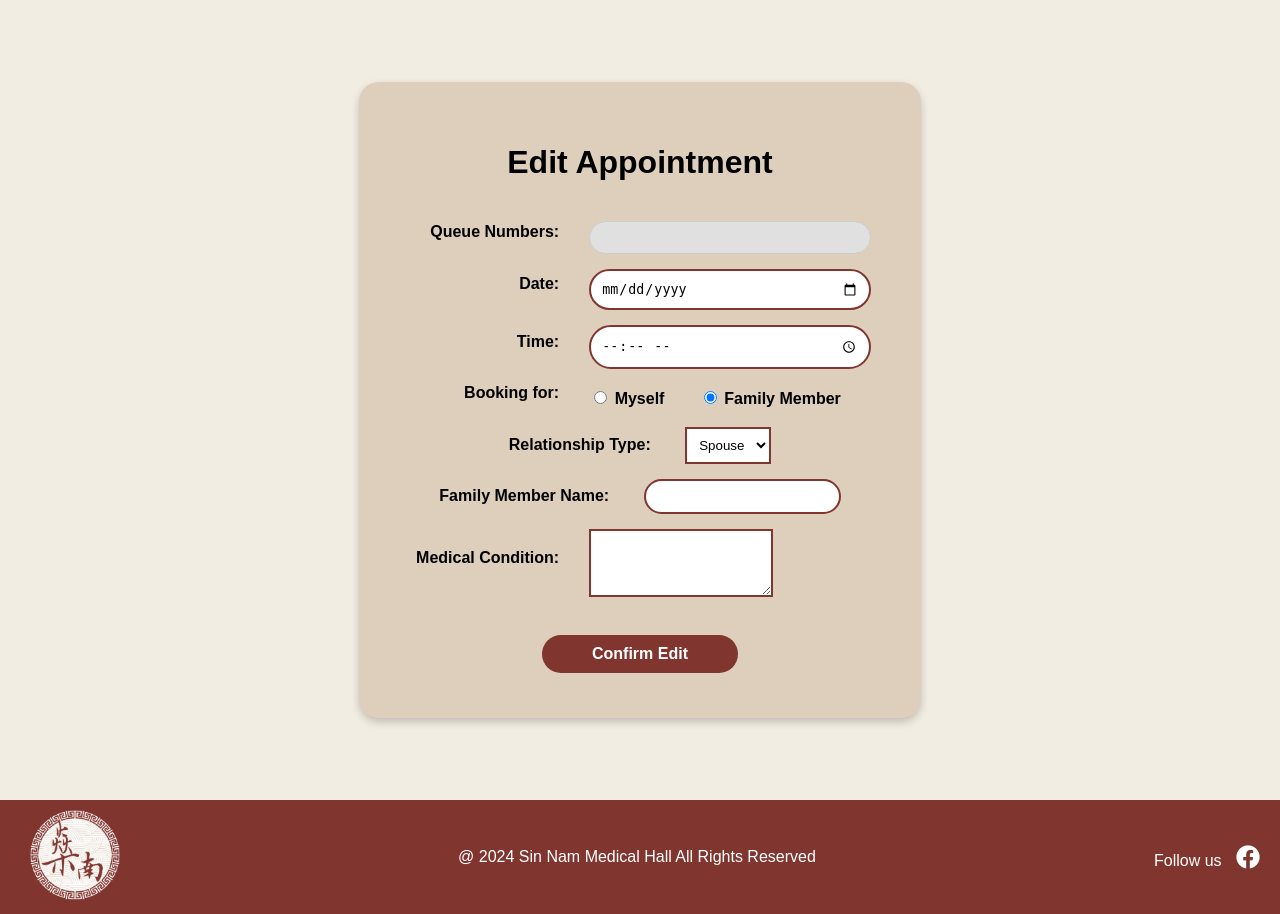
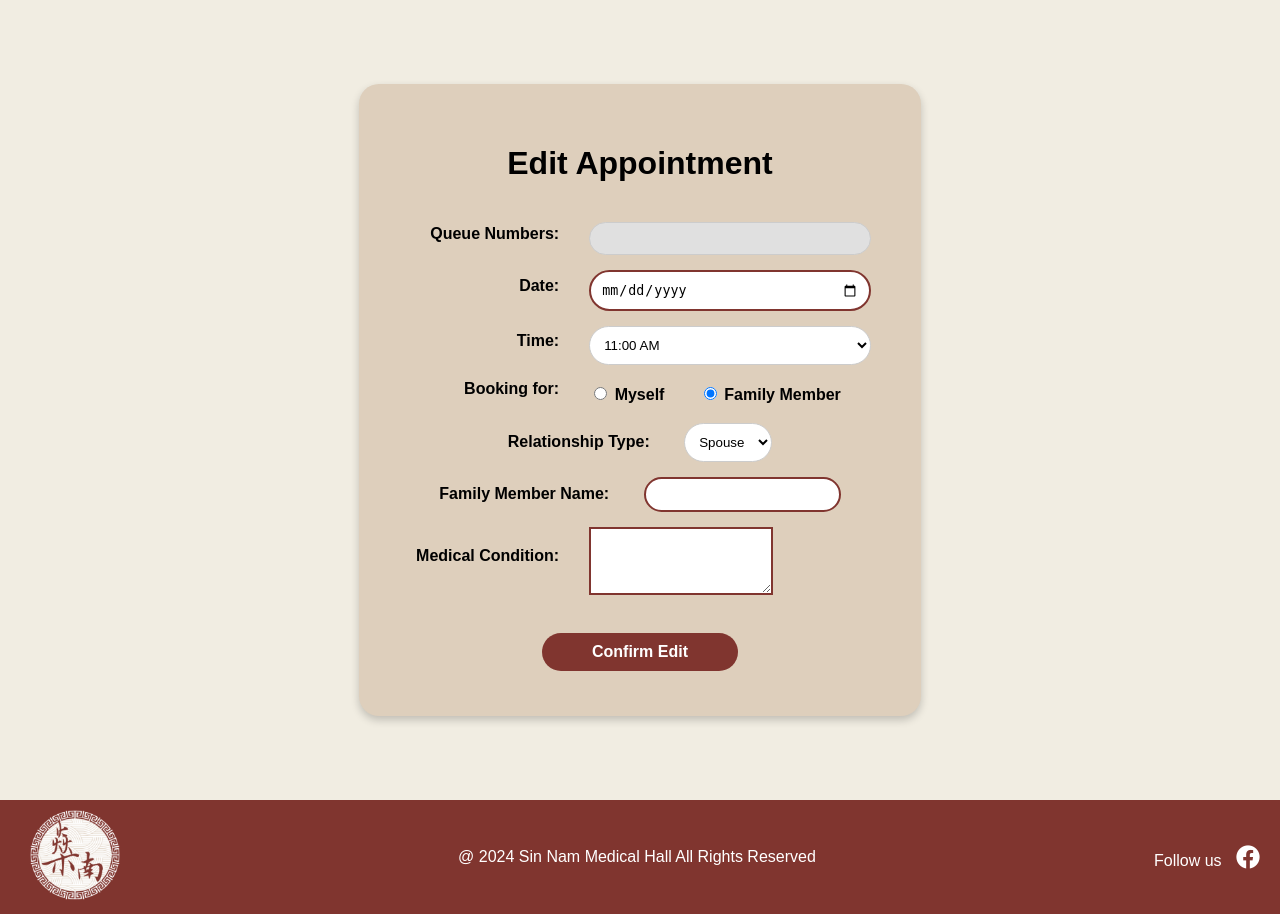
Before and after one commit to weih3ng/SINNAM_FYP, a PHP site: page /SINNAM_FYP/editAppointment.php in a window 1280 px wide. Shown: the part 114-1028 px from the top of the page. Run offline with PHP 8.4, Linux system fonts and the light colour scheme; the visitor is signed in with stand-in values (Sample User, id 1); data that the repository does not hold is empty.

Commit message:
edit appointment

```diff
--- a/editAppointment.php
+++ b/editAppointment.php
@@ -178,6 +178,15 @@ mysqli_close($link);
             width: auto;
             flex-grow: 1; /* Allows the input to fill the space */
         }
+        .form-group select {
+    display: block;
+    width: 250px;
+    padding: 10px;
+    border-radius: 30px; /* Rounded corners */
+    border: 1px solid #ccc;
+    flex: 1;
+}
+
     </style>
 </head>
 <body>
@@ -235,7 +244,9 @@ mysqli_close($link);
                 </div>
                 <div class="form-group">
     <label for="time">Time:</label>
-    <input type="time" id="time" name="time" value="<?php echo $appointmentTime; ?>" min="11:00" max="16:15" step="900">
+    <select id="time" name="time">
+        <!-- Options will be dynamically populated using JavaScript -->
+    </select>
 </div>
 
 
@@ -310,9 +321,7 @@ mysqli_close($link);
 
 
 
-// JavaScript for disabling past times on the current day
-// JavaScript for dynamically setting time constraints based on date selection
-document.addEventListener('DOMContentLoaded', function() {
+        document.addEventListener('DOMContentLoaded', function() {
     const currentDate = new Date();
     const currentDateString = currentDate.toISOString().slice(0, 10); // Get current date in YYYY-MM-DD format
     const currentTime = currentDate.toTimeString().slice(0, 5); // Get current time in HH:mm format
@@ -322,7 +331,8 @@ document.addEventListener('DOMContentLoaded', function() {
 
     // Function to update time options based on selected date
     function updateAvailableTimes() {
-        const selectedDate = document.getElementById('date').valueAsDate;
+        const selectedDate = new Date(document.getElementById('date').valueAsDate);
+        const selectedDay = selectedDate.getDay(); // 0 (Sunday) to 6 (Saturday)
         const selectedDateString = selectedDate.toISOString().slice(0, 10); // Selected date in YYYY-MM-DD format
         const selectedTimeInput = document.getElementById('time');
 
@@ -330,8 +340,13 @@ document.addEventListener('DOMContentLoaded', function() {
         selectedTimeInput.innerHTML = '';
 
         // Set default range (11:00 AM to 4:30 PM with 15-minute intervals)
-        const startTime = new Date(selectedDateString + 'T11:00:00');
-        const endTime = new Date(selectedDateString + 'T16:30:00');
+        let startTime;
+        if (selectedDay === 6) { // Saturday
+            startTime = new Date(selectedDateString + 'T10:30:00');
+        } else {
+            startTime = new Date(selectedDateString + 'T11:00:00');
+        }
+        const endTime = new Date(selectedDateString + 'T16:15:00');
 
         // Populate time options with 15-minute intervals
         const interval = 15; // 15 minutes interval
@@ -362,6 +377,7 @@ document.addEventListener('DOMContentLoaded', function() {
 
 
 
+
     </script>
 
 
```
